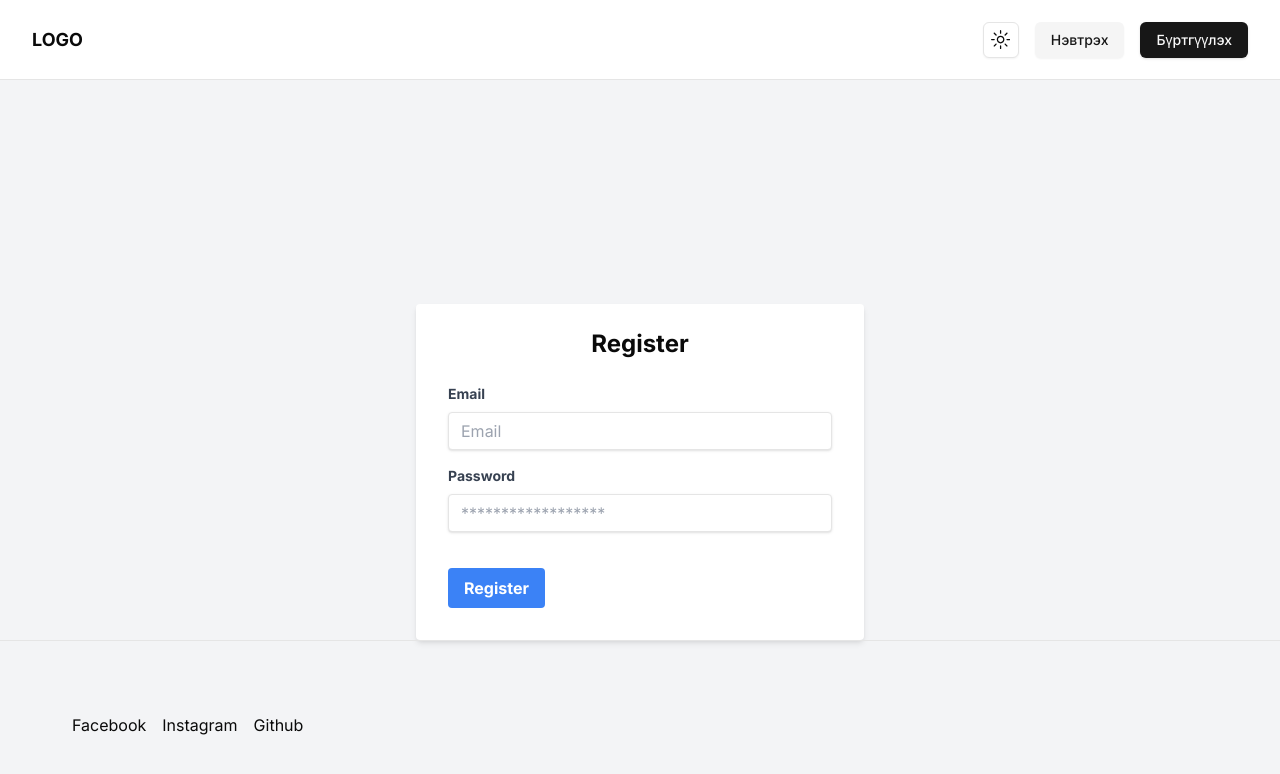
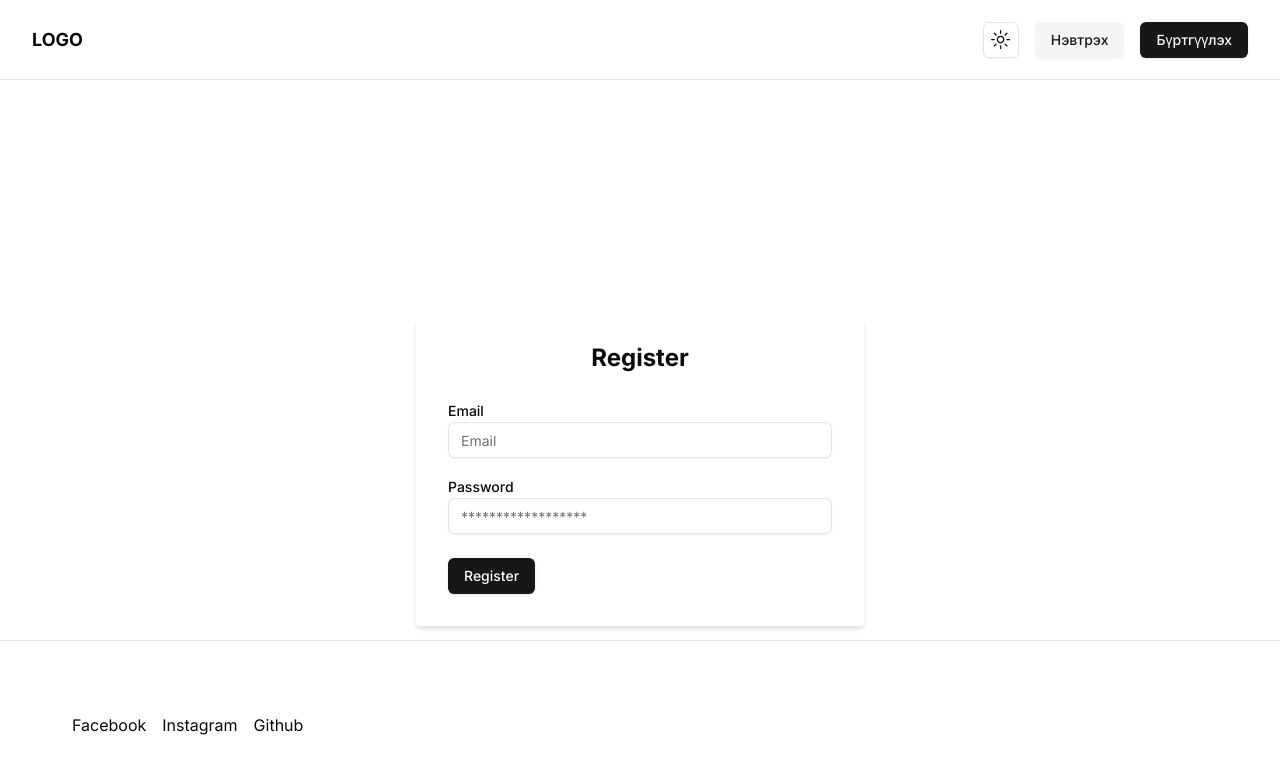
Before and after one commit to themuuln/zatbot-front, a Next.js app: page /register in a window 1280 px wide. Shown: the top 774 px of the page. Built offline with nearby package versions, Linux system fonts and the light colour scheme; no server answers.

Commit message:
ui update

```diff
--- a/src/app/register/page.tsx
+++ b/src/app/register/page.tsx
@@ -2,6 +2,9 @@
 import { useState } from 'react';
 import { useRouter } from 'next/navigation';
 import { supabase } from '@/lib/initSupabase';
+import { Label } from '@/components/ui/label';
+import { Input } from '@/components/ui/input';
+import { Button } from '@/components/ui/button';
 
 export default function Register() {
   const [email, setEmail] = useState('');
@@ -25,23 +28,17 @@ export default function Register() {
   };
 
   return (
-    <div className='flex justify-center items-center min-h-screen bg-gray-100'>
+    <div className='flex justify-center items-center min-h-screen '>
       <div className='w-full max-w-md'>
         <form
           onSubmit={handleSubmit}
-          className='bg-white shadow-md rounded px-8 pt-6 pb-8 mb-4'
+          className='shadow-md rounded px-8 pt-6 pb-8 mb-4'
         >
           <h2 className='text-2xl mb-6 text-center font-bold'>Register</h2>
           {error && <p className='text-red-500 text-xs italic mb-4'>{error}</p>}
           <div className='mb-4'>
-            <label
-              className='block text-gray-700 text-sm font-bold mb-2'
-              htmlFor='email'
-            >
-              Email
-            </label>
-            <input
-              className='shadow appearance-none border rounded w-full py-2 px-3 text-gray-700 leading-tight focus:outline-none focus:shadow-outline'
+            <Label htmlFor='email'>Email</Label>
+            <Input
               id='email'
               type='email'
               placeholder='Email'
@@ -51,14 +48,8 @@ export default function Register() {
             />
           </div>
           <div className='mb-6'>
-            <label
-              className='block text-gray-700 text-sm font-bold mb-2'
-              htmlFor='password'
-            >
-              Password
-            </label>
-            <input
-              className='shadow appearance-none border rounded w-full py-2 px-3 text-gray-700 mb-3 leading-tight focus:outline-none focus:shadow-outline'
+            <Label htmlFor='password'>Password</Label>
+            <Input
               id='password'
               type='password'
               placeholder='******************'
@@ -68,12 +59,7 @@ export default function Register() {
             />
           </div>
           <div className='flex items-center justify-between'>
-            <button
-              className='bg-blue-500 hover:bg-blue-700 text-white font-bold py-2 px-4 rounded focus:outline-none focus:shadow-outline'
-              type='submit'
-            >
-              Register
-            </button>
+            <Button type='submit'>Register</Button>
           </div>
         </form>
       </div>
```
